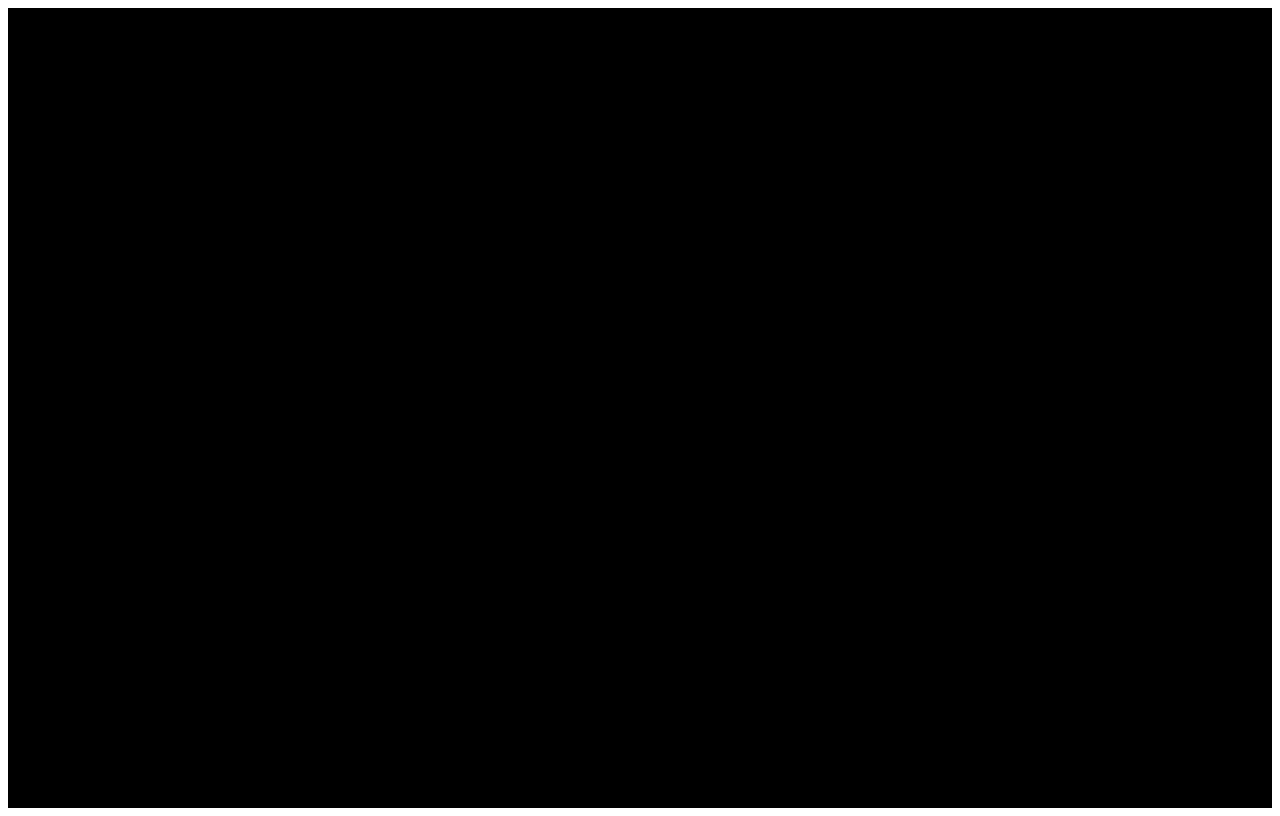
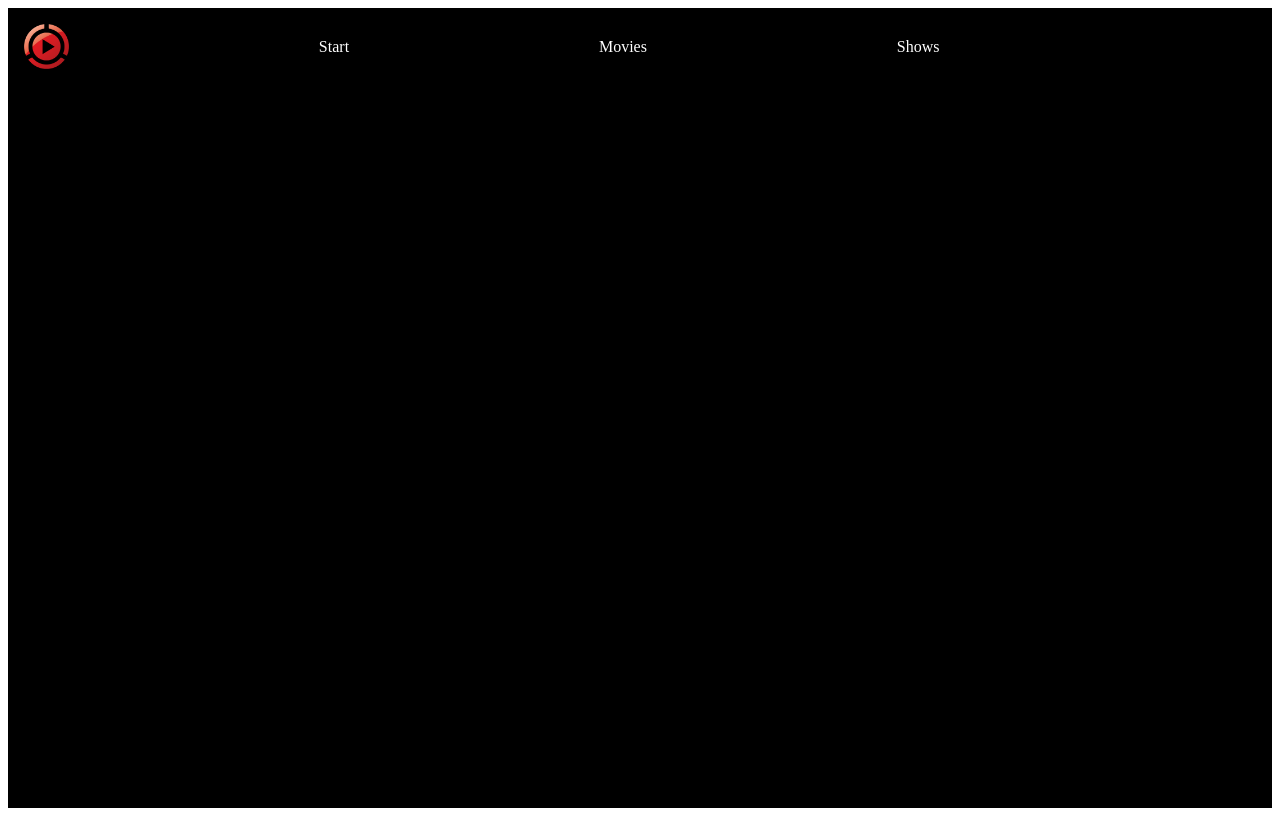
Before and after one commit to dmnk-ws/moviebase, a React (Create React App) app: page /movies in a window 1280 px wide. Before the commit this address had no page. Built offline with nearby package versions, Linux system fonts and the light colour scheme.

Commit message:
added navbar links and movies, searchbar, shows components

```diff
--- a/public/index.html
+++ b/public/index.html
@@ -2,7 +2,7 @@
 <html lang="en">
   <head>
     <meta charset="utf-8" />
-    <link rel="icon" href="/#" />
+    <link rel="icon" href="%PUBLIC_URL%/logo.png" />
     <meta name="viewport" content="width=device-width, initial-scale=1" />
     <meta name="theme-color" content="#000000" />
     <meta
--- a/src/App.js
+++ b/src/App.js
@@ -1,6 +1,6 @@
 import { BrowserRouter, Routes, Route } from "react-router-dom";
 import { Box } from "@mui/material";
-import { Navbar, MovieDetail, ShowDetail, Feed, SearchFeed, Genre } from './components';
+import { Navbar, Movies, MovieDetail, Shows, ShowDetail, Feed, SearchFeed, Genre } from './components';
 
 const App = () => {
   return (
@@ -9,7 +9,9 @@ const App = () => {
         <Navbar />
         <Routes>
             <Route path="/" exact element={ <Feed /> } />
+            <Route path="/movies" element={ <Movies /> } />
             <Route path="/movies/:id" element={ <MovieDetail /> } />
+            <Route path="/shows" element={ <Shows /> } />
             <Route path="/shows/:id" element={ <ShowDetail /> } />
             <Route path="/search/:searchTerm" element={ <SearchFeed /> } />
             <Route path="/genre/:genreTerm" element={ <Genre /> } />
--- /dev/null
+++ b/src/components/Movies.jsx
@@ -0,0 +1,9 @@
+import React from 'react'
+
+const Movies = () => {
+  return (
+    <div>Movies</div>
+  )
+}
+
+export default Movies
--- a/src/components/Navbar.jsx
+++ b/src/components/Navbar.jsx
@@ -1,9 +1,46 @@
-import React from 'react'
+import { Stack } from "@mui/material";
+import { Link } from "react-router-dom";
 
-const Navbar = () => {
-  return (
-    <div>Navbar</div>
-  )
-}
+import logo from '../assets/images/logo.png';
+import { SearchBar, Movies, Shows } from "./";
+
+const Navbar = () => (
+    <Stack
+        direction="row"
+        alignItems="center"
+        p={ 2 }
+        sx={{ position: 'sticky', background: '#0', top: 0, justifyContent: 'space-between' }}
+    >
+        <Link
+            to="/"
+            style={{ display: 'flex', alignItems: 'center' }}
+        >
+            <img
+                src={ logo }
+                alt="logo"
+                height={ 45 }
+            />
+        </Link>
+        <Link
+            to="/"
+            style={{ display: 'flex', alignItems: 'center', textDecoration: 'none', color: '#FFFFFF' }}
+        >
+            Start
+        </Link>
+        <Link
+            to="/movies"
+            style={{ display: 'flex', alignItems: 'center', textDecoration: 'none', color: '#FFFFFF' }}
+        >
+            <Movies />
+        </Link>
+        <Link
+            to="/shows"
+            style={{ display: 'flex', alignItems: 'center', textDecoration: 'none', color: '#FFFFFF' }}
+        >
+            <Shows />
+        </Link>
+        <SearchBar></SearchBar>
+    </Stack>
+);
 
 export default Navbar
--- /dev/null
+++ b/src/components/SearchBar.jsx
@@ -0,0 +1,9 @@
+import React from 'react'
+
+const SearchBar = () => {
+  return (
+    <div>SearchBar</div>
+  )
+}
+
+export default SearchBar
--- /dev/null
+++ b/src/components/Shows.jsx
@@ -0,0 +1,9 @@
+import React from 'react'
+
+const Shows = () => {
+  return (
+    <div>Shows</div>
+  )
+}
+
+export default Shows
--- a/src/components/index.js
+++ b/src/components/index.js
@@ -1,6 +1,9 @@
 export { default as Navbar } from './Navbar';
 export { default as Feed } from './Feed';
+export { default as Movies } from './Movies';
+export { default as Shows } from './Shows';
 export { default as SearchFeed } from './SearchFeed';
+export { default as SearchBar } from './SearchBar';
 export { default as MovieDetail } from './MovieDetail';
 export { default as ShowDetail } from './ShowDetail';
 export { default as Genre } from './Genre';
```
Also changed, not shown: public/logo.png (added), public/manifest.json, src/assets/images/logo.png (added).
